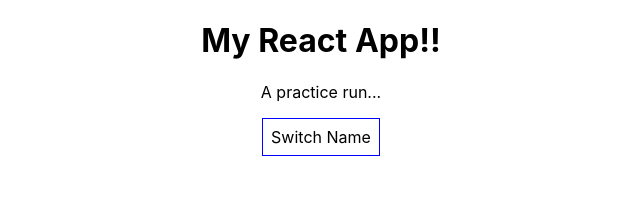
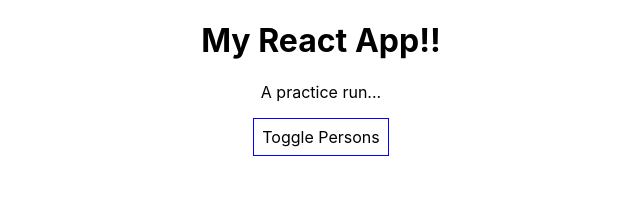
Before and after one commit to freeWillee/complete-react-guide, a React (Create React App) app: page / in a window 1280 px wide. Shown: the top 208 px of the page, without its empty margins (319-959 px from the left). Built offline with nearby package versions, Linux system fonts and the light colour scheme.

Commit message:
Render (conditionally)

```diff
--- a/src/App.js
+++ b/src/App.js
@@ -40,7 +40,10 @@ class App extends Component {
 
 
     togglePersonsHandler = () => {
-
+      const doesShow = this.state.showPersons;
+      this.setState({
+        showPersons: !doesShow
+      })
     }
 
     render() {
@@ -61,10 +64,11 @@ class App extends Component {
           <p>A practice run...</p>
           <button
             onClick={this.togglePersonsHandler}
-            style={style}>Switch Name
+            style={style}>Toggle Persons
           </button>
             {/* WRAP INNER DIV IN CURLY BRACES TO RENDER DYNAMICALLY --> add tenary operator */}
-          { this.state.showPersons ?
+          {
+            this.state.showPersons ?
               <div>
                 <Person
                   name={this.state.persons[0].name}
```
